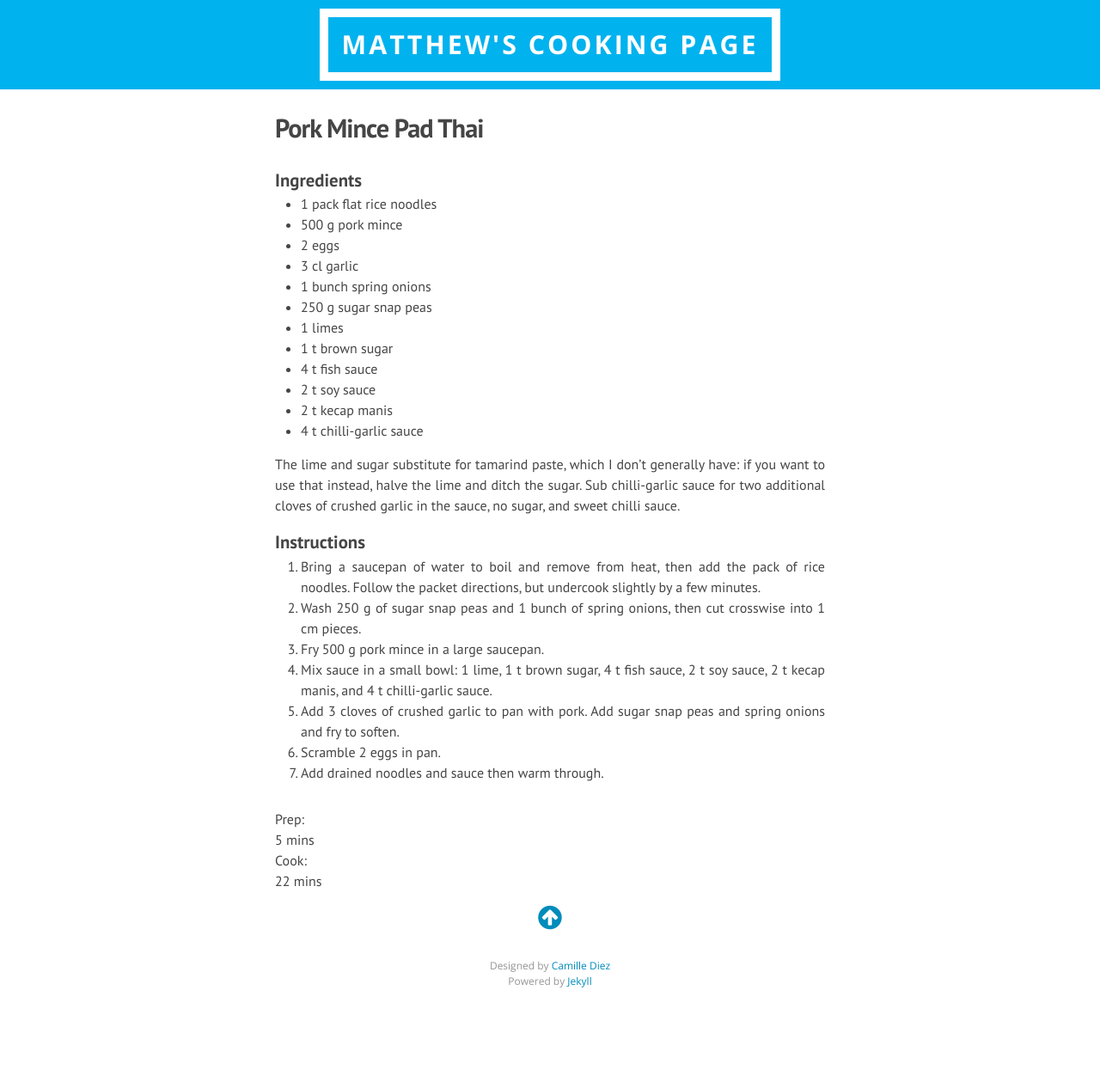
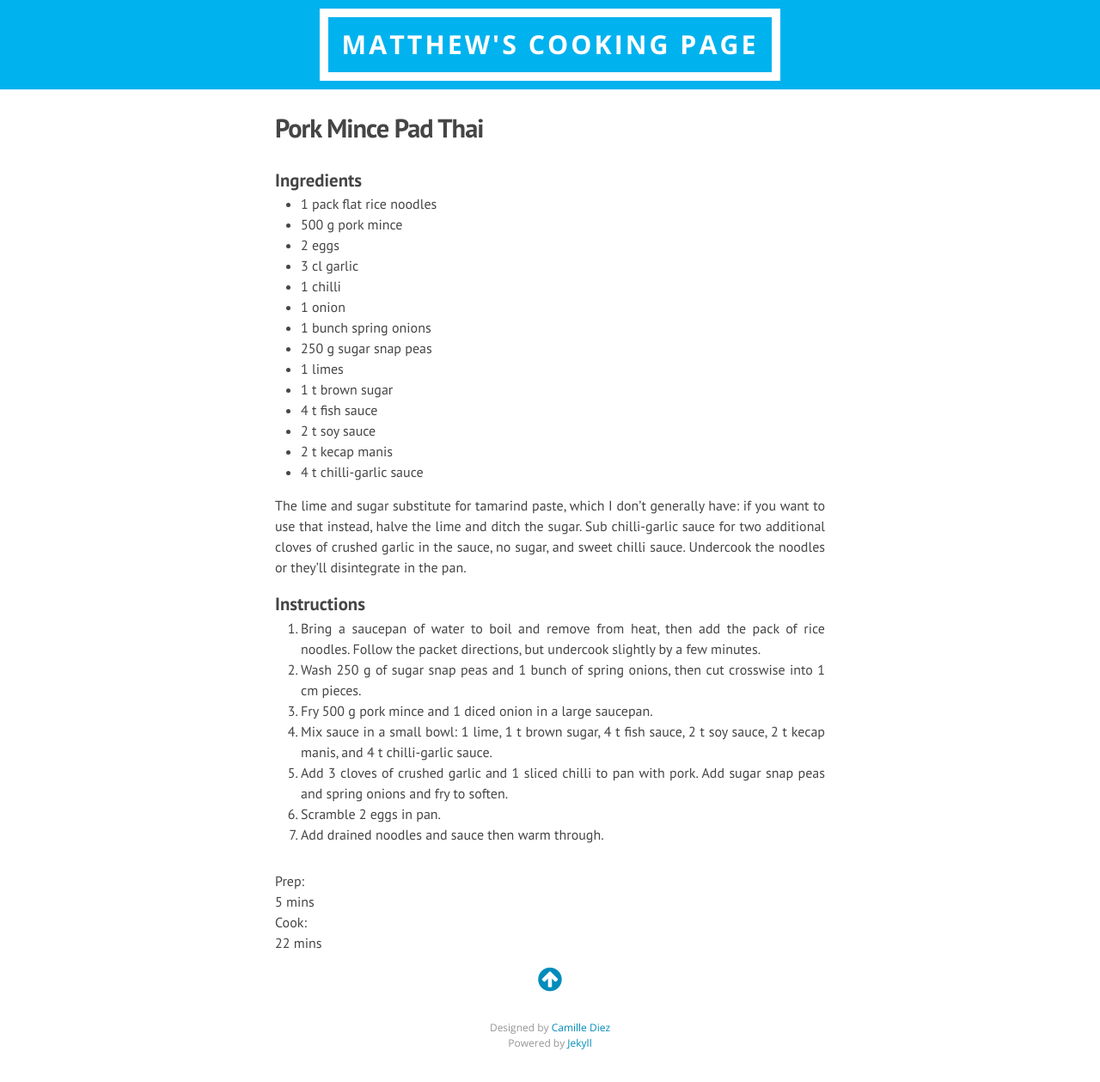
Before and after one commit to MatthewJA/cooking, a Jekyll site: the page built from _recipes/pork-pad-thai.md, in a window 1280 px wide. Shown: the whole page at 86% size. Built offline with Jekyll 4.4.1, drawn with Linux system fonts in a browser that asks for light colours; nearby versions of some CDN libraries; before the commit the page ends 1187 px from its top, so only the background shows below that.

Commit message:
Update pork-pad-thai.md

```diff
--- a/_recipes/pork-pad-thai.md
+++ b/_recipes/pork-pad-thai.md
@@ -4,6 +4,8 @@ ingredients:
   Pork mince: 500 g
   Eggs: 2
   Garlic: 3 cl
+  Chilli: 1
+  Onion: 1
   Spring onions: 1 bunch
   Sugar snap peas: 250 g
   Limes: 1
@@ -15,9 +17,9 @@ ingredients:
 instructions:
   - Bring a saucepan of water to boil and remove from heat, then add the pack of rice noodles. Follow the packet directions, but undercook slightly by a few minutes.
   - Wash 250 g of sugar snap peas and 1 bunch of spring onions, then cut crosswise into 1 cm pieces.
-  - Fry 500 g pork mince in a large saucepan.
+  - Fry 500 g pork mince and 1 diced onion in a large saucepan.
   - "Mix sauce in a small bowl: 1 lime, 1 t brown sugar, 4 t fish sauce, 2 t soy sauce, 2 t kecap manis, and 4 t chilli-garlic sauce."
-  - Add 3 cloves of crushed garlic to pan with pork. Add sugar snap peas and spring onions and fry to soften.
+  - Add 3 cloves of crushed garlic and 1 sliced chilli to pan with pork. Add sugar snap peas and spring onions and fry to soften.
   - Scramble 2 eggs in pan.
   - Add drained noodles and sauce then warm through.
 prepmins: 5
@@ -32,4 +34,4 @@ tags:
 ---
 
 The lime and sugar substitute for tamarind paste, which I don't generally have: if you want to use that instead, halve the lime and ditch the sugar.
-Sub chilli-garlic sauce for two additional cloves of crushed garlic in the sauce, no sugar, and sweet chilli sauce.
+Sub chilli-garlic sauce for two additional cloves of crushed garlic in the sauce, no sugar, and sweet chilli sauce. Undercook the noodles or they'll disintegrate in the pan.
```
